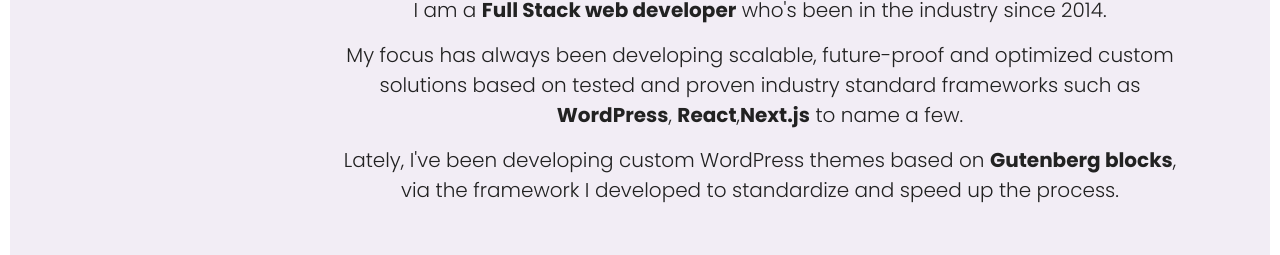
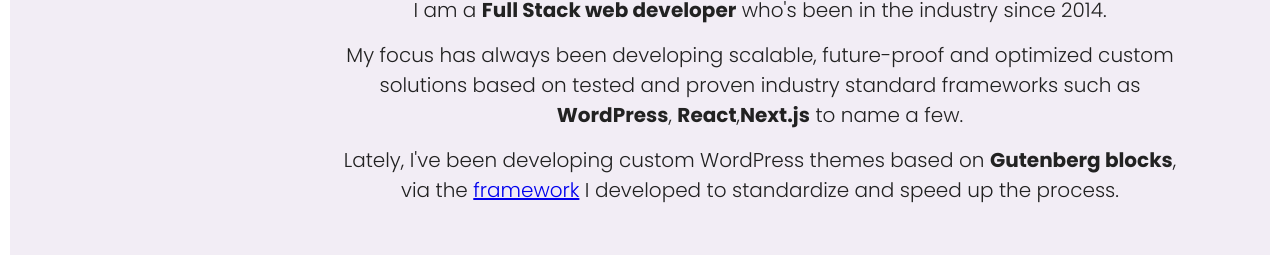
Before and after one commit to nikola-wd/personal-site-2022, a React (Create React App) app: page / in a window 1280 px wide. Shown: the part 1111-1366 px from the top of the page. Built offline with nearby package versions, Linux system fonts and the light colour scheme; no server answers.

Commit message:
Add the theme redone link

```diff
--- a/src/pages/Home/WhoAmI/WhoAmI.jsx
+++ b/src/pages/Home/WhoAmI/WhoAmI.jsx
@@ -17,8 +17,9 @@
         </p>
         <p className="sec-body">
           Lately, I've been developing custom WordPress themes based on{' '}
-          <strong>Gutenberg blocks</strong>, via the framework I developed to
-          standardize and speed up the process.
+          <strong>Gutenberg blocks</strong>, via the{' '}
+          <a href="https://webredone.com/theme-redone/">framework</a> I
+          developed to standardize and speed up the process.
         </p>
       </div>
     </section>
```
